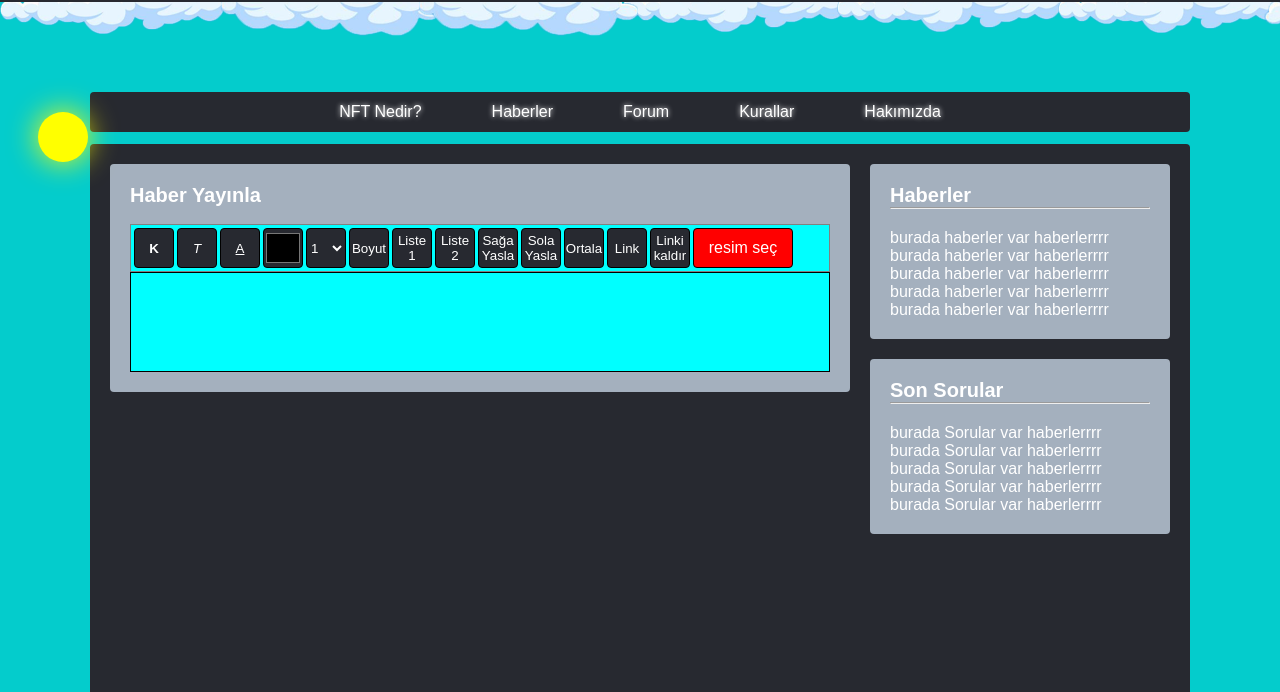
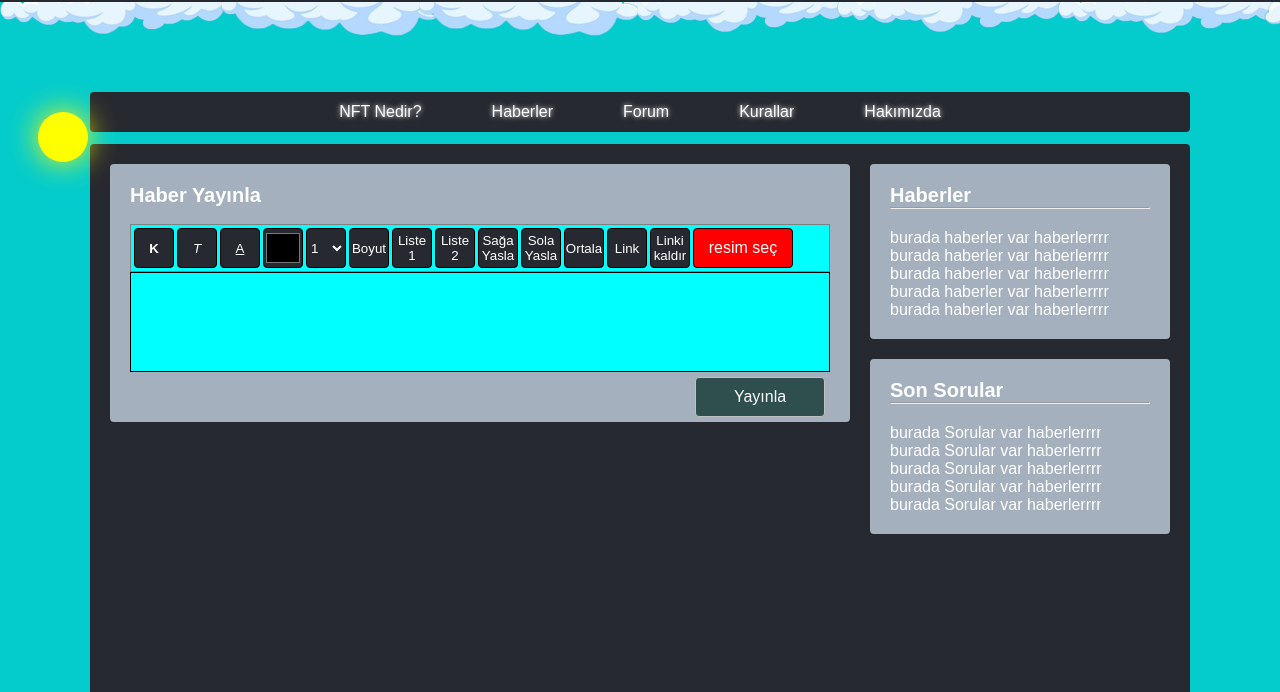
Before and after one commit to Sarusbr/Forum-Sitesi, a website: page html/createNews.html in a window 1280 px wide. Shown: the part 108-800 px from the top of the page. Drawn offline with Linux system fonts and the light colour scheme; files that its build step writes are made by us from their sources; files whose address does not match are found by name.

Commit message:
editor düzenlemesi

```diff
--- a/html/createNews.html
+++ b/html/createNews.html
@@ -103,6 +103,7 @@
                     <input type="file" style="display: none;" id="editorFile">
                 </div>
                 <div class="textbox" contenteditable="true" spellcheck="false"></div>
+                <div class="editorSumbitButton">Yayınla</div>
             </div>
         </div>
     </div>
--- a/public/styles/newsStyle.css
+++ b/public/styles/newsStyle.css
@@ -9,6 +9,8 @@
     margin: auto;
     background-color: aqua;
     margin-top: 20px;
+    position: relative;
+    margin-bottom: 30px;
 }
 
 .textbox{
@@ -67,3 +69,18 @@
     text-align: center;
     background-color: red;
 }
+
+.editorSumbitButton{
+    float: left;
+    position: absolute;
+    right: 5px;
+    margin-top: 5px;
+    width: 130px;
+    height: 40px;
+    display: flex;
+    justify-content: center;
+    align-items: center;
+    border: 1px solid silver;
+    background-color: darkslategray;
+    border-radius: 4px;
+}
```
